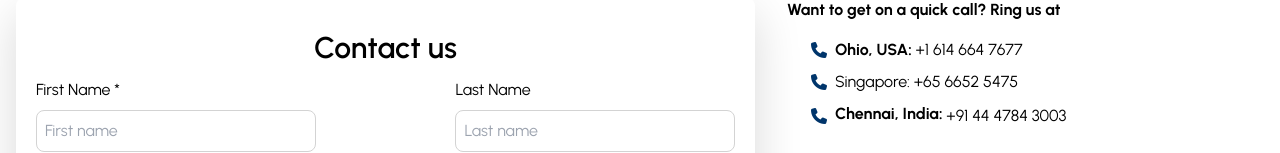
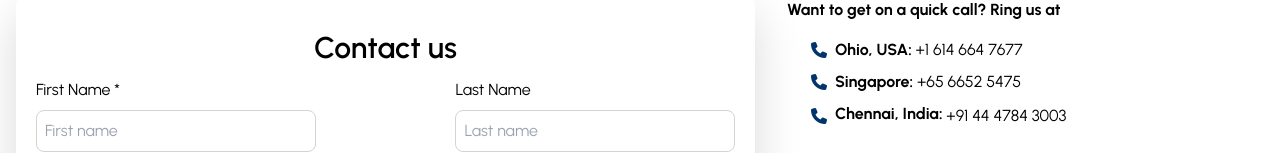
Before and after one commit to spritlesoftware/Smartle-website, a Next.js app: page /contactus in a window 1280 px wide. Shown: the part 799-952 px from the top of the page. Built offline with nearby package versions, Linux system fonts and the light colour scheme.

Commit message:
"Fixed typo in className, removed unnecessary mb-1 and mb-2 styles, and updated padding style in Contactus page component."

```diff
--- a/app/contactus/page.jsx
+++ b/app/contactus/page.jsx
@@ -163,9 +163,9 @@ const Contactus = () => {
         </p>
         <p className="flex items-center mb-2">
           <i className="fas fa-phone mr-2" style={{color:'#00356b'}}></i>
-          <span clasName="font-bold" mb-1>Singapore:</span>&nbsp;+65 6652 5475
+          <span className="font-bold" mb-1>Singapore:</span>&nbsp;+65 6652 5475
         </p>
-        <p className="flex items-center">
+        <p className="flex items-center mb-0">
           <i className="fas fa-phone mr-2" style={{color:'#00356b'}}></i>
           <span className="font-bold mb-1">Chennai, India:</span>&nbsp;+91 44 4784 3003
         </p>
@@ -177,7 +177,7 @@ const Contactus = () => {
     <div>
       <h6 className="font-bold">Want to visit us? Here are the Google Maps directions</h6>
       <div className="py-3 flex flex-col space-y-2">
-      <div className="py-3 flex flex-col space-y-2 mb-2" style={{paddingLeft:"5%"}}>
+      <div className="py-3 flex flex-col space-y-2" style={{paddingLeft:"5%"}}>
         <a
           className="flex items-center" style={{color:'#00356b'}}
           href="https://www.google.com/maps/place/Spritle+software+LLC/@40.0044937,-83.1532564,17z/data=!3m1!4b1!4m6!3m5!1s0x8838978530ed0737:0xaa95bab488bbf005!8m2!3d40.0044937!4d-83.1532564!16s%2Fg%2F11rnntvpmb?entry=ttu"
@@ -193,7 +193,7 @@ const Contactus = () => {
           <span className="font-bold">Singapore</span>
         </a>
         <a
-          className="flex items-centere mb-2" style={{color:'#00356b'}}
+          className="flex items-centere" style={{color:'#00356b'}}
           href="https://www.google.com/maps/place/Spritle+Software/@13.0670529,80.1766501,17z/data=!3m1!4b1!4m6!3m5!1s0x3a5263d902a72203:0xa64bbcae249c5436!8m2!3d13.0670529!4d80.1766501!16s%2Fg%2F1tfv3k9g?entry=ttu"
         >
           <i className="fas fa-flag  mr-2" style={{color:'#00356b'}}></i>
```
